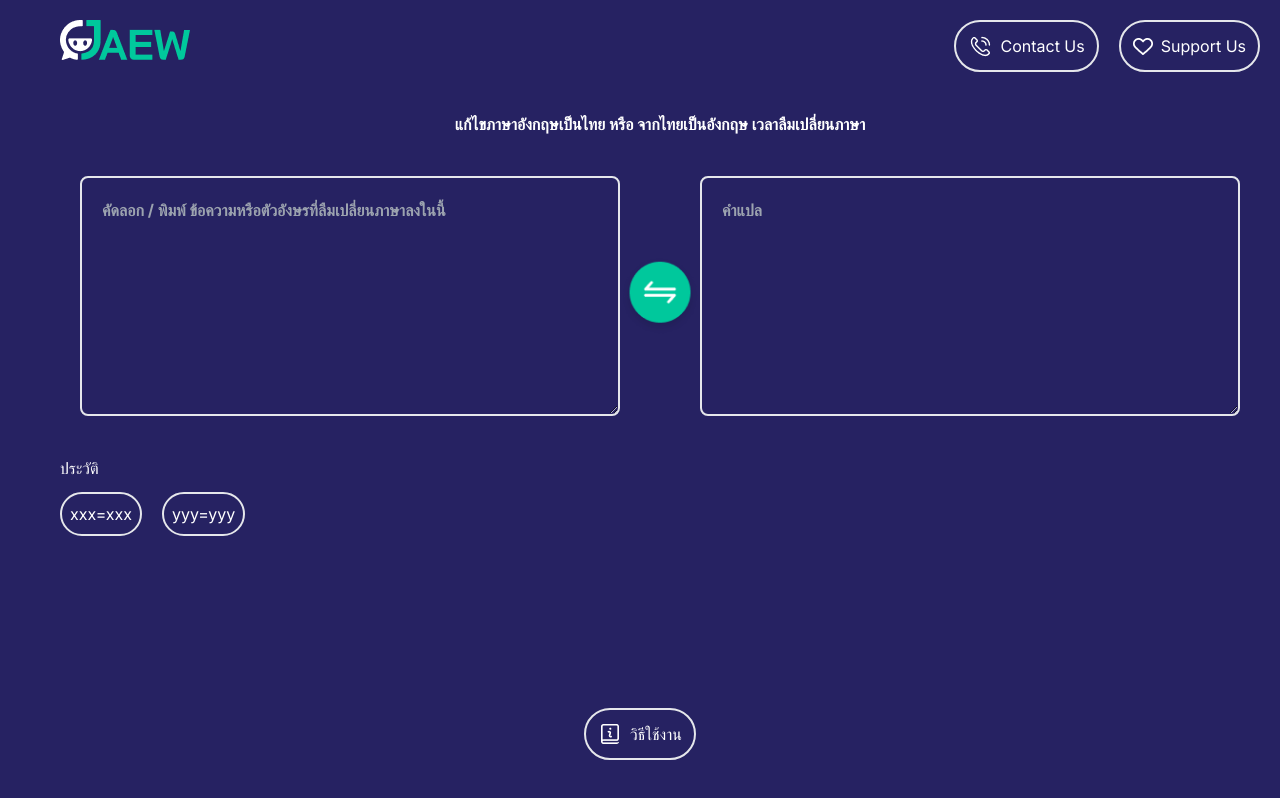
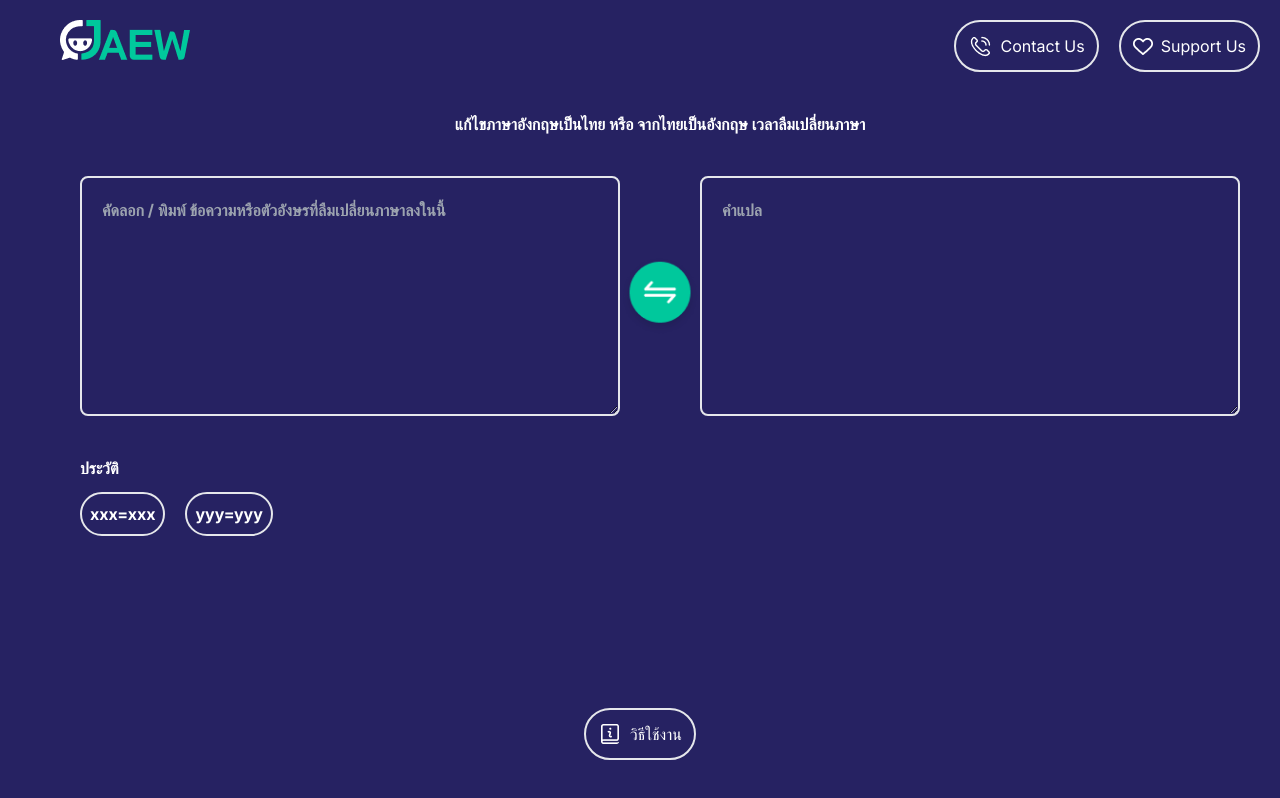
Before and after one commit to Phrompong/jaew-translate, a Next.js app: page /home in a window 1280 px wide. Built offline with nearby package versions, Linux system fonts and the light colour scheme.

Commit message:
Refactor translation feature and update home page layout

```diff
--- a/app/home/page.tsx
+++ b/app/home/page.tsx
@@ -16,9 +16,12 @@ export default function Home() {
   return (
     <div className="flex flex-col justify-between bg-header h-screen">
       <div className="flex flex-col gap-10 ml-10 p-5">
+        {/* Header  */}
         <Header></Header>
-        <div className="flex flex-col text-center font-bold text-white gap-10">
-          <span className="">
+
+        {/* Translate and history */}
+        <div className="flex flex-col font-bold text-white gap-10">
+          <span className="flex justify-center">
             แก้ไขภาษาอังกฤษเป็นไทย หรือ จากไทยเป็นอังกฤษ เวลาลืมเปลี่ยนภาษา
           </span>
           <div className="flex flex-wrap justify-center">
@@ -32,9 +35,18 @@ export default function Home() {
             </div>
             <Box placeholder="คำแปล"></Box>
           </div>
+
+          <div className="flex flex-wrap justify-center">
+            <span className="w-[540px]">
+              <History></History>
+            </span>
+            <div className="flex flex-col justify-center w-20"></div>
+            <span className="w-[540px]"></span>
+          </div>
         </div>
-        <History></History>
       </div>
+
+      {/* Solution */}
       <div className="flex flex-row justify-center p-10">
         <Button
           logo={Book}
```
